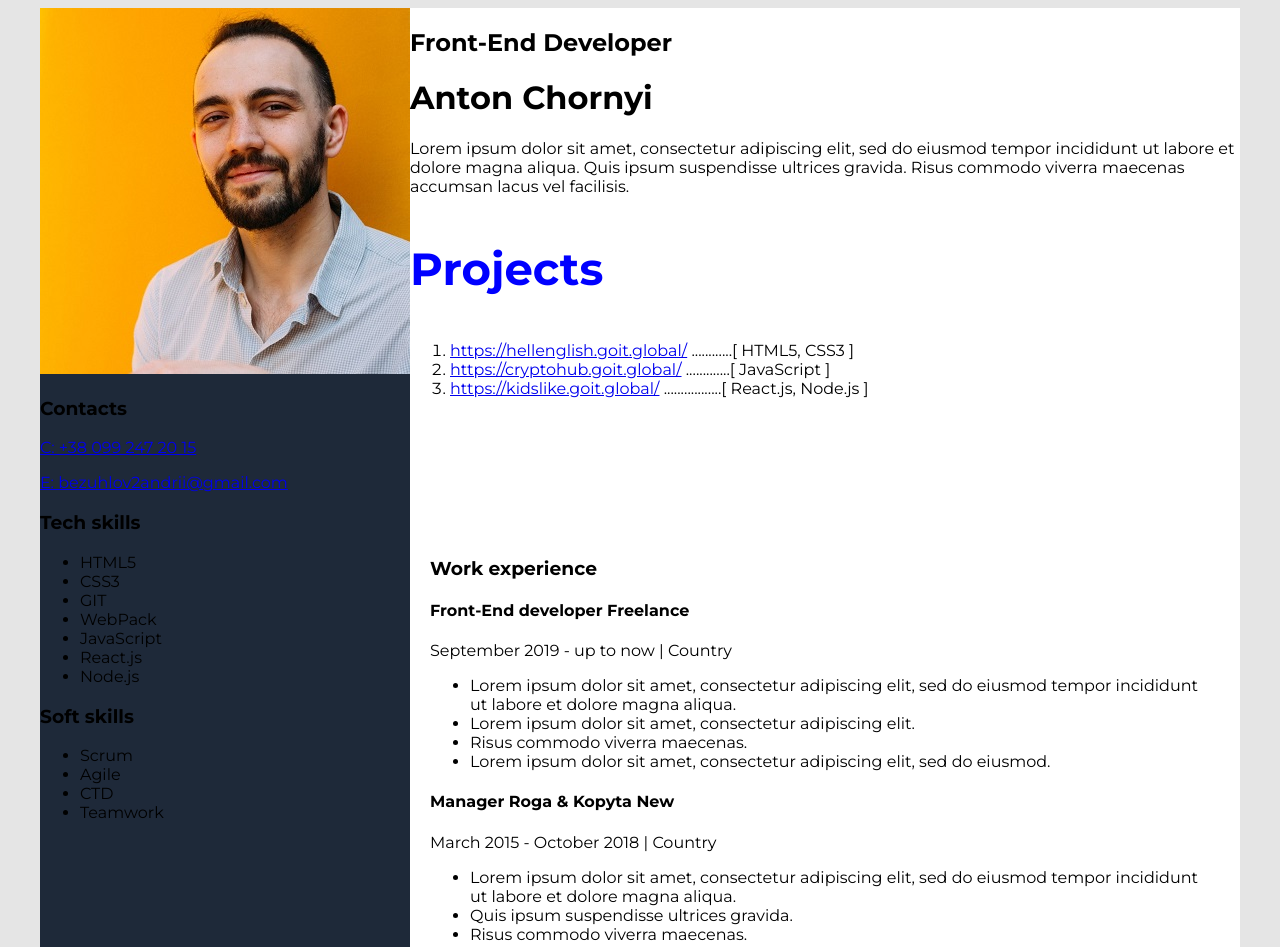
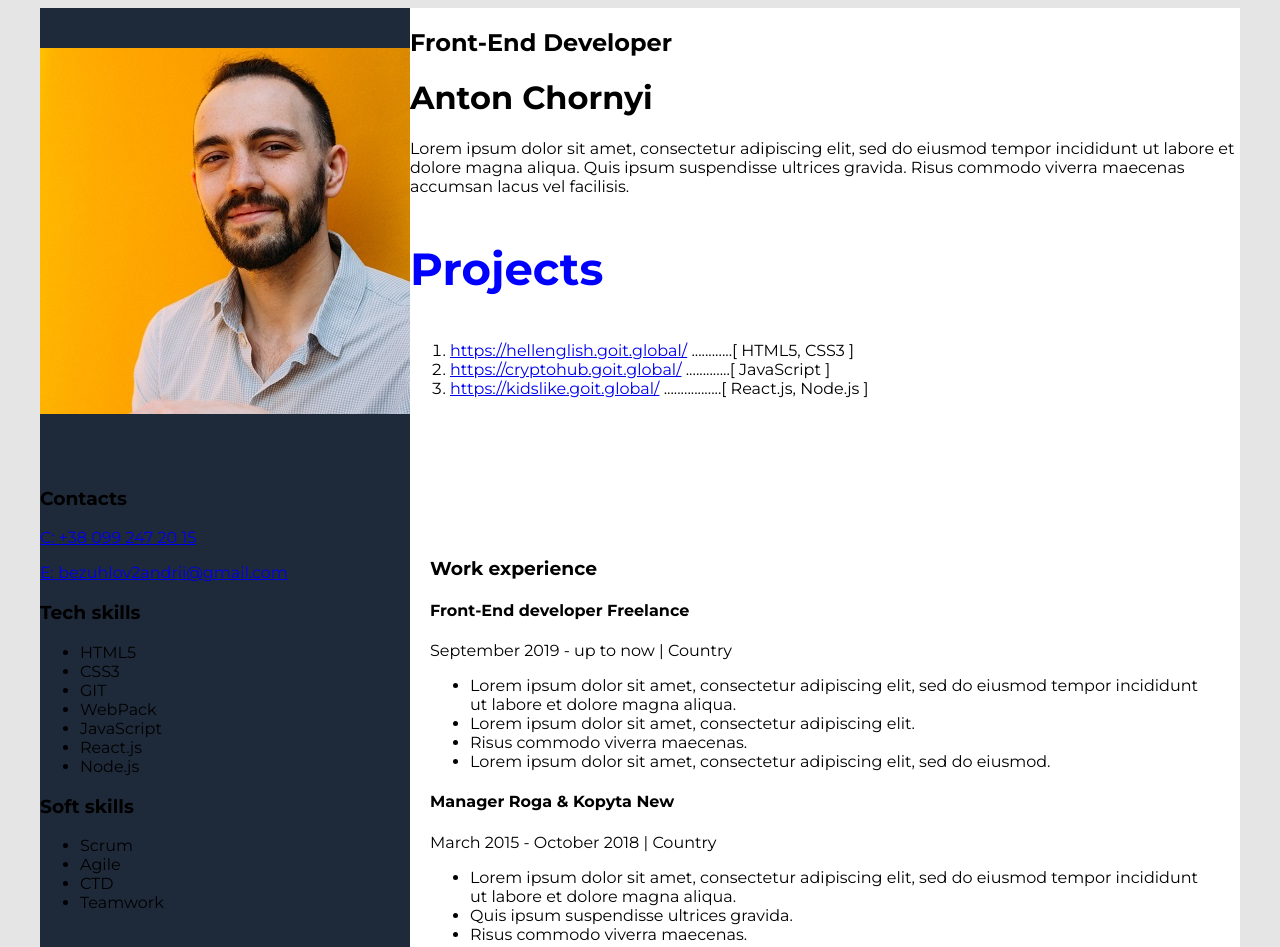
Before and after one commit to BarKarMa/resume, a plain HTML site: page index.html in a window 1280 px wide. Shown: the top 947 px of the page. Drawn offline with Linux system fonts and the light colour scheme.

Commit message:
upd img class

```diff
--- a/index.html
+++ b/index.html
@@ -95,8 +95,8 @@
 
     </div>
     <!-- Sidebar -->
-    <aside class="aside-bar">
-      <img src="img/216791895_2928207897452389.jpg" alt="user photo">
+    <aside class="side-bar">
+      <img src="img/216791895_2928207897452389.jpg" alt="user photo" class="photo">
       <!-- Contacts -->
       <div>
         <h3>Contacts</h3>
--- a/styles/styles.css
+++ b/styles/styles.css
@@ -17,9 +17,15 @@ body {
 }
 
 /*stylebar styles*/
-.aside-bar {
-	/* margin-top: 40px; */
+.side-bar {
+	padding-top: 40px;
+	width: 370px;
 	background-color: #1e2939;
+}
+
+.photo {
+	width: 370px;
+	margin-bottom: 50px;
 }
 
 .project-title {
```
